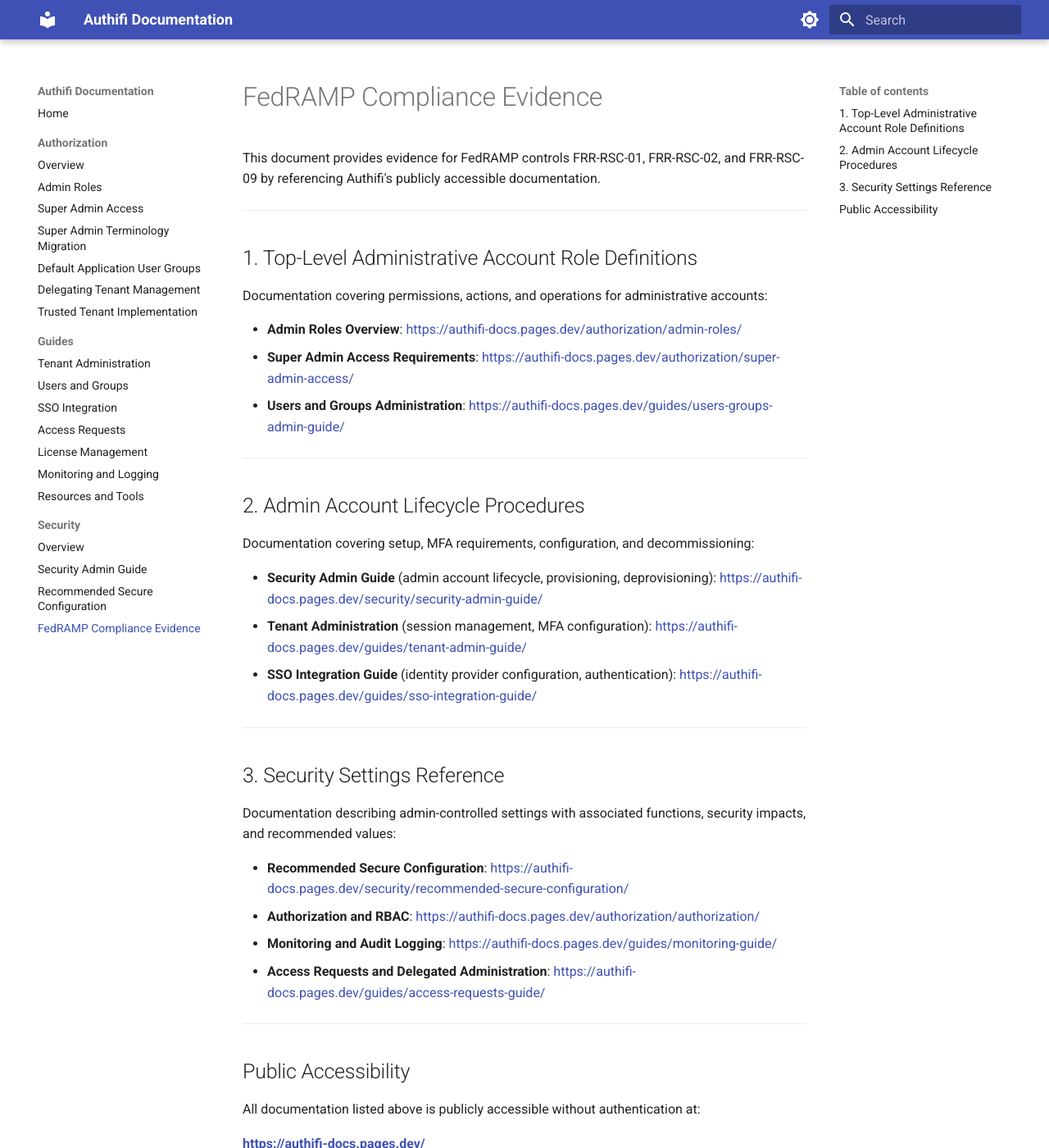
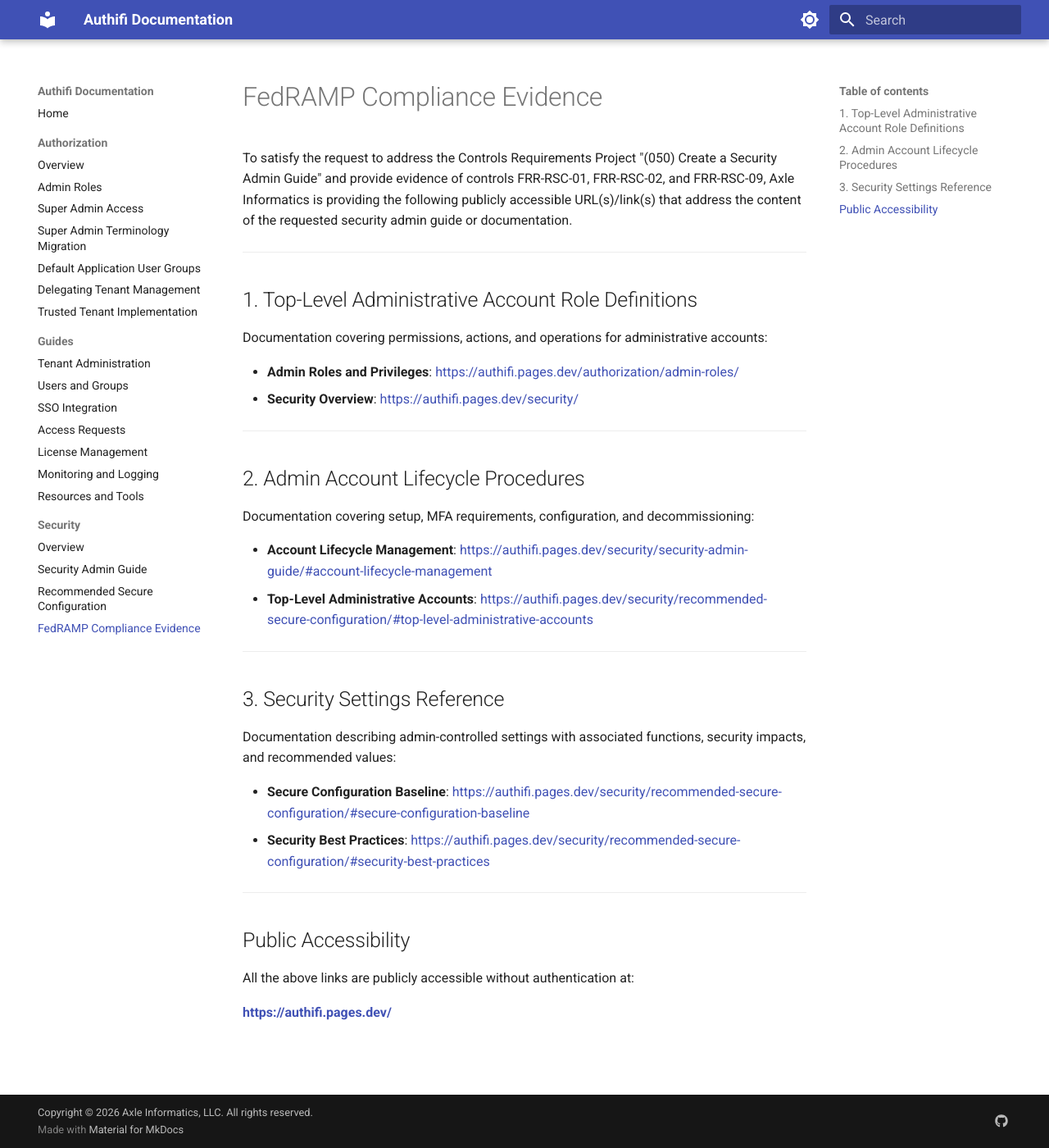
Before and after one commit to AxleResearch/authifi-docs, an MkDocs documentation site: the page built from docs/security/fedramp-compliance-evidence.md, in a window 1280 px wide and 1400 px high. Shown: the whole window at 82% size. Built offline with MkDocs 1.6.1 and Material for MkDocs 9.7.7, drawn with Linux system fonts in a browser that asks for light colours.

Commit message:
update FedRAMP compliance evidence and site URL
- Add formal introduction referencing Controls Requirements Project
- Update base URL to authifi.pages.dev
- Use specific anchor links to relevant sections
- Streamline to fewer, more targeted compliance links

```diff
--- a/docs/security/fedramp-compliance-evidence.md
+++ b/docs/security/fedramp-compliance-evidence.md
@@ -1,6 +1,6 @@
 # FedRAMP Compliance Evidence
 
-This document provides evidence for FedRAMP controls FRR-RSC-01, FRR-RSC-02, and FRR-RSC-09 by referencing Authifi's publicly accessible documentation.
+To satisfy the request to address the Controls Requirements Project "(050) Create a Security Admin Guide" and provide evidence of controls FRR-RSC-01, FRR-RSC-02, and FRR-RSC-09, Axle Informatics is providing the following publicly accessible URL(s)/link(s) that address the content of the requested security admin guide or documentation.
 
 ---
 
@@ -8,9 +8,8 @@ This document provides evidence for FedRAMP controls FRR-RSC-01, FRR-RSC-02, and
 
 Documentation covering permissions, actions, and operations for administrative accounts:
 
-- **Admin Roles Overview**: [https://authifi-docs.pages.dev/authorization/admin-roles/](https://authifi-docs.pages.dev/authorization/admin-roles/)
-- **Super Admin Access Requirements**: [https://authifi-docs.pages.dev/authorization/super-admin-access/](https://authifi-docs.pages.dev/authorization/super-admin-access/)
-- **Users and Groups Administration**: [https://authifi-docs.pages.dev/guides/users-groups-admin-guide/](https://authifi-docs.pages.dev/guides/users-groups-admin-guide/)
+- **Admin Roles and Privileges**: [https://authifi.pages.dev/authorization/admin-roles/](https://authifi.pages.dev/authorization/admin-roles/)
+- **Security Overview**: [https://authifi.pages.dev/security/](https://authifi.pages.dev/security/)
 
 ---
 
@@ -18,9 +17,8 @@ Documentation covering permissions, actions, and operations for administrative a
 
 Documentation covering setup, MFA requirements, configuration, and decommissioning:
 
-- **Security Admin Guide** (admin account lifecycle, provisioning, deprovisioning): [https://authifi-docs.pages.dev/security/security-admin-guide/](https://authifi-docs.pages.dev/security/security-admin-guide/)
-- **Tenant Administration** (session management, MFA configuration): [https://authifi-docs.pages.dev/guides/tenant-admin-guide/](https://authifi-docs.pages.dev/guides/tenant-admin-guide/)
-- **SSO Integration Guide** (identity provider configuration, authentication): [https://authifi-docs.pages.dev/guides/sso-integration-guide/](https://authifi-docs.pages.dev/guides/sso-integration-guide/)
+- **Account Lifecycle Management**: [https://authifi.pages.dev/security/security-admin-guide/#account-lifecycle-management](https://authifi.pages.dev/security/security-admin-guide/#account-lifecycle-management)
+- **Top-Level Administrative Accounts**: [https://authifi.pages.dev/security/recommended-secure-configuration/#top-level-administrative-accounts](https://authifi.pages.dev/security/recommended-secure-configuration/#top-level-administrative-accounts)
 
 ---
 
@@ -28,15 +26,13 @@ Documentation covering setup, MFA requirements, configuration, and decommissioni
 
 Documentation describing admin-controlled settings with associated functions, security impacts, and recommended values:
 
-- **Recommended Secure Configuration**: [https://authifi-docs.pages.dev/security/recommended-secure-configuration/](https://authifi-docs.pages.dev/security/recommended-secure-configuration/)
-- **Authorization and RBAC**: [https://authifi-docs.pages.dev/authorization/authorization/](https://authifi-docs.pages.dev/authorization/authorization/)
-- **Monitoring and Audit Logging**: [https://authifi-docs.pages.dev/guides/monitoring-guide/](https://authifi-docs.pages.dev/guides/monitoring-guide/)
-- **Access Requests and Delegated Administration**: [https://authifi-docs.pages.dev/guides/access-requests-guide/](https://authifi-docs.pages.dev/guides/access-requests-guide/)
+- **Secure Configuration Baseline**: [https://authifi.pages.dev/security/recommended-secure-configuration/#secure-configuration-baseline](https://authifi.pages.dev/security/recommended-secure-configuration/#secure-configuration-baseline)
+- **Security Best Practices**: [https://authifi.pages.dev/security/recommended-secure-configuration/#security-best-practices](https://authifi.pages.dev/security/recommended-secure-configuration/#security-best-practices)
 
 ---
 
 ## Public Accessibility
 
-All documentation listed above is publicly accessible without authentication at:
+All the above links are publicly accessible without authentication at:
 
-**[https://authifi-docs.pages.dev/](https://authifi-docs.pages.dev/)**
+**[https://authifi.pages.dev/](https://authifi.pages.dev/)**
--- a/mkdocs.yml
+++ b/mkdocs.yml
@@ -1,6 +1,6 @@
 site_name: Authifi Documentation
 site_description: Public documentation for the Authifi identity and access management platform
-site_url: https://authifi-docs.pages.dev
+site_url: https://authifi.pages.dev
 
 theme:
   name: material
```
